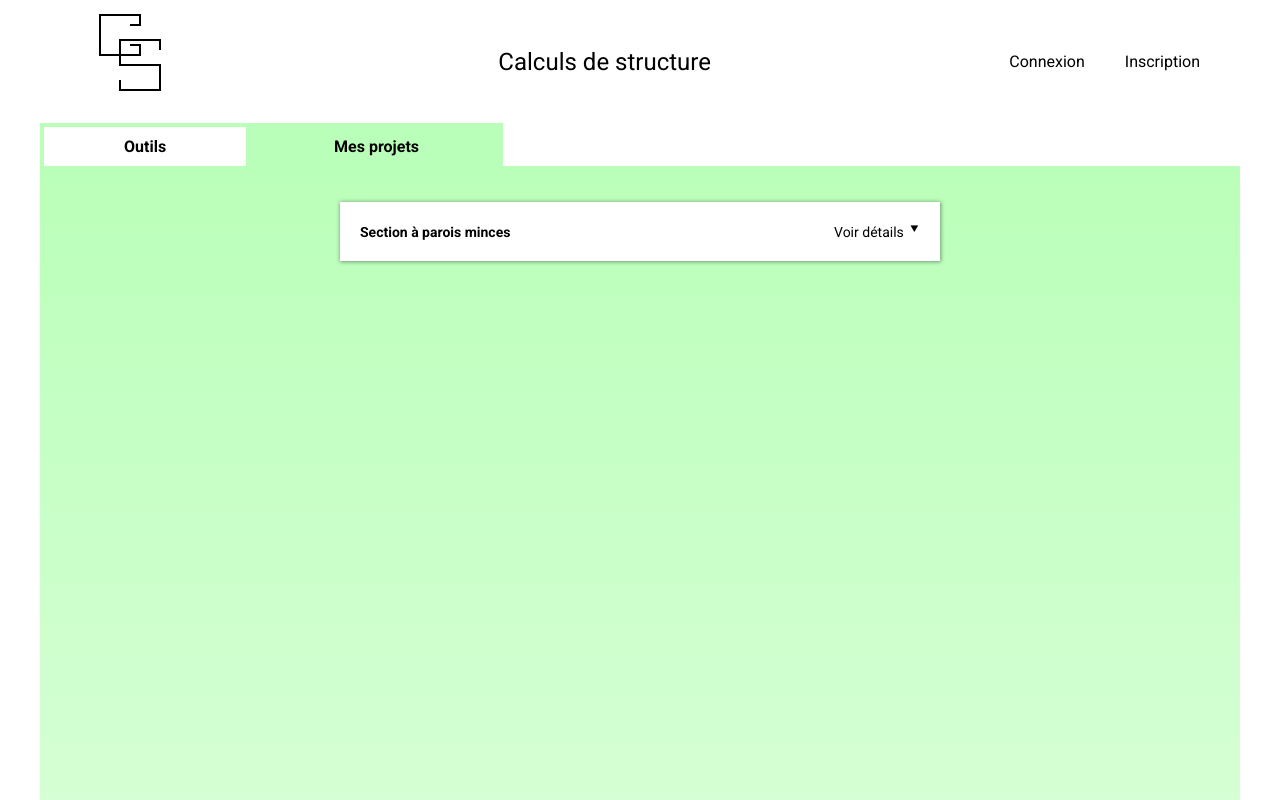
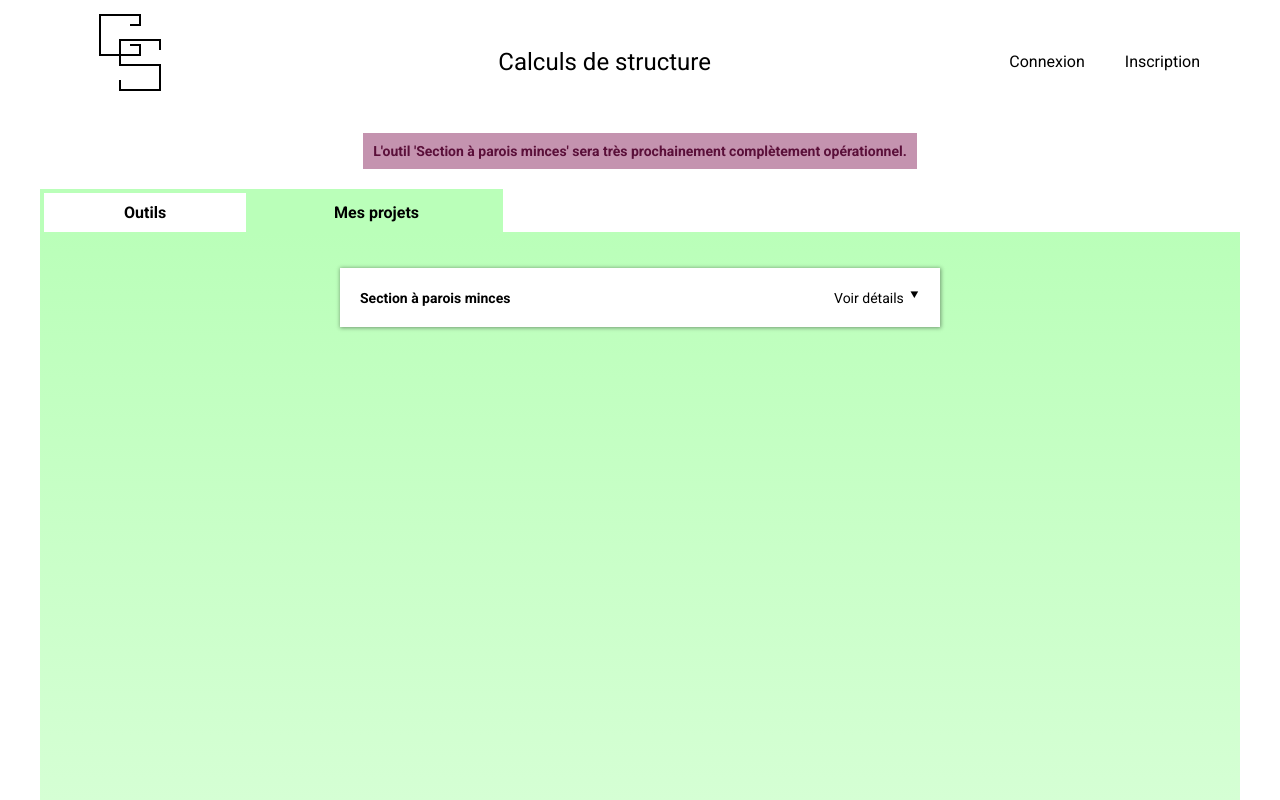
Before and after one commit to Aldehyd/calculate, an Angular app: page / in a window 1280 px wide. Built offline with nearby package versions, Linux system fonts and the light colour scheme; a web font is replaced by a local one.

Commit message:
add temporary message

```diff
--- a/src/app/app.component.html
+++ b/src/app/app.component.html
@@ -1,4 +1,5 @@
 <app-header></app-header>
+<app-temporary-message></app-temporary-message>
 <app-main-menu></app-main-menu>
 <main>
   <router-outlet></router-outlet>
--- a/src/app/app.component.ts
+++ b/src/app/app.component.ts
@@ -5,10 +5,11 @@ import { ToolComponent } from './tool/tool.component';
 import { MainMenuComponent } from './main-menu/main-menu.component';
 import { accountService } from './services/account.service';
 import { sectionToolService } from './services/section-tool.service';
+import { TemporaryMessageComponent } from './temporary-message/temporary-message.component';
 @Component({
   selector: 'app-root',
   standalone: true,
-  imports: [RouterOutlet,HeaderComponent,ToolComponent,MainMenuComponent],
+  imports: [RouterOutlet,HeaderComponent,ToolComponent,MainMenuComponent,TemporaryMessageComponent],
   templateUrl: './app.component.html',
   styleUrl: './app.component.scss'
 })
--- /dev/null
+++ b/src/app/temporary-message/temporary-message.component.html
@@ -0,0 +1,4 @@
+<p>
+  L'outil 'Section à parois minces' sera très prochainement complètement
+  opérationnel.
+</p>
--- /dev/null
+++ b/src/app/temporary-message/temporary-message.component.scss
@@ -0,0 +1,8 @@
+p {
+    width: fit-content;
+    margin: 1rem auto 2rem auto;
+    padding: 1rem;
+    font-weight: bold;
+    color: #5A0F39;
+    background-color: #C493AF;
+}
```
Also changed, not shown: src/app/temporary-message/temporary-message.component.ts (added, +12 -0 lines).
